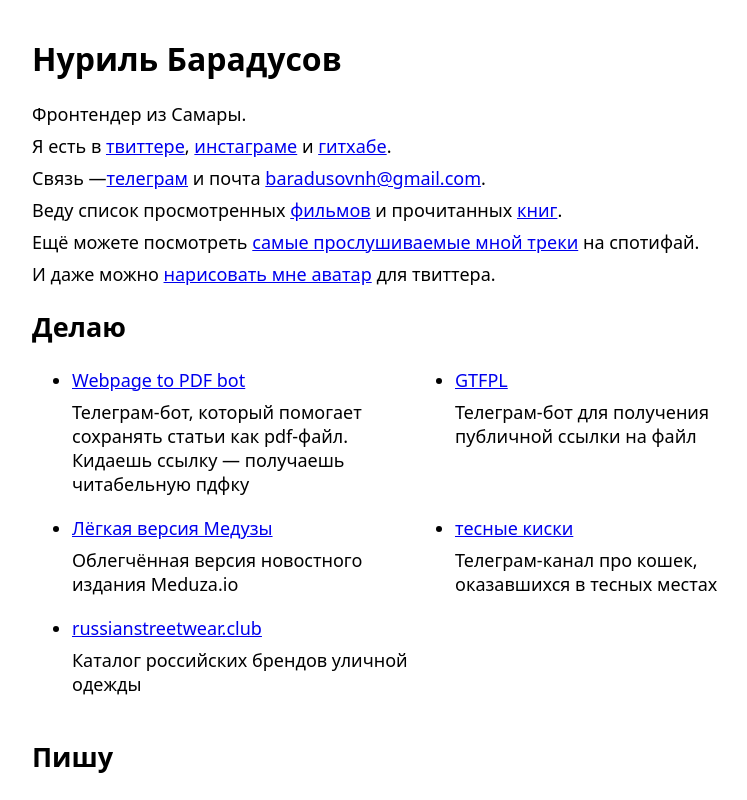
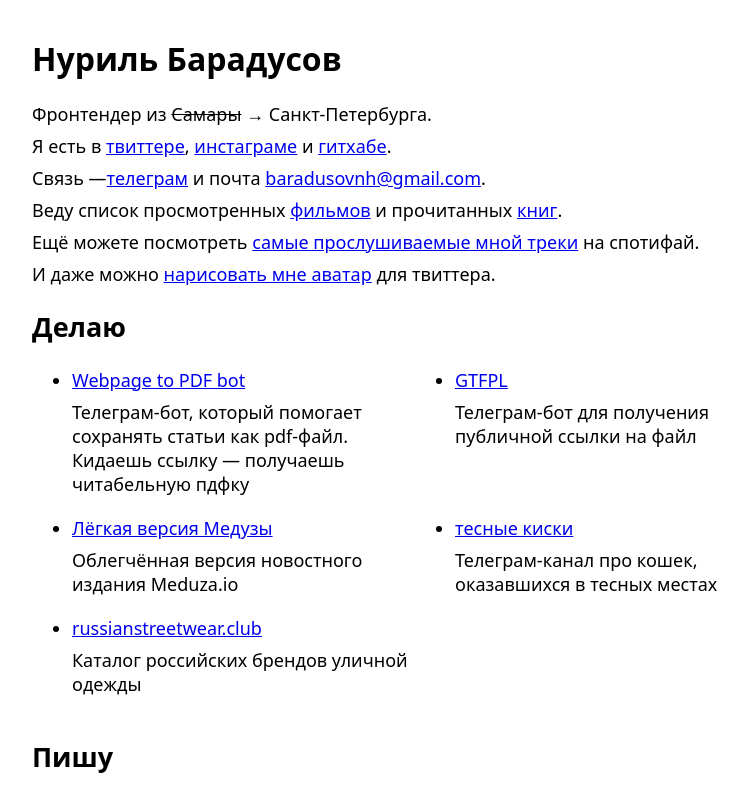
Before and after one commit to baradusov/baradusov.ru, a Next.js app: page / in a window 1280 px wide. Shown: the top 800 px of the page, without its empty margins (223-970 px from the left). Built offline with nearby package versions, Linux system fonts and the light colour scheme; no server answers.

Commit message:
Обновил био

```diff
--- a/components/About/index.js
+++ b/components/About/index.js
@@ -6,7 +6,9 @@ const About = () => {
       <a className="p-name u-url hidden" href="https://baradusov.ru">
         Нуриль Барадусов
       </a>
-      <p className="p-note">Фронтендер из Самары.</p>
+      <p className="p-note">
+        Фронтендер из <s>Самары</s> → Санкт-Петербурга.
+      </p>
       <p>
         Я есть в{' '}
         <Link href="https://twitter.com/baradusov" rel="me">
```
